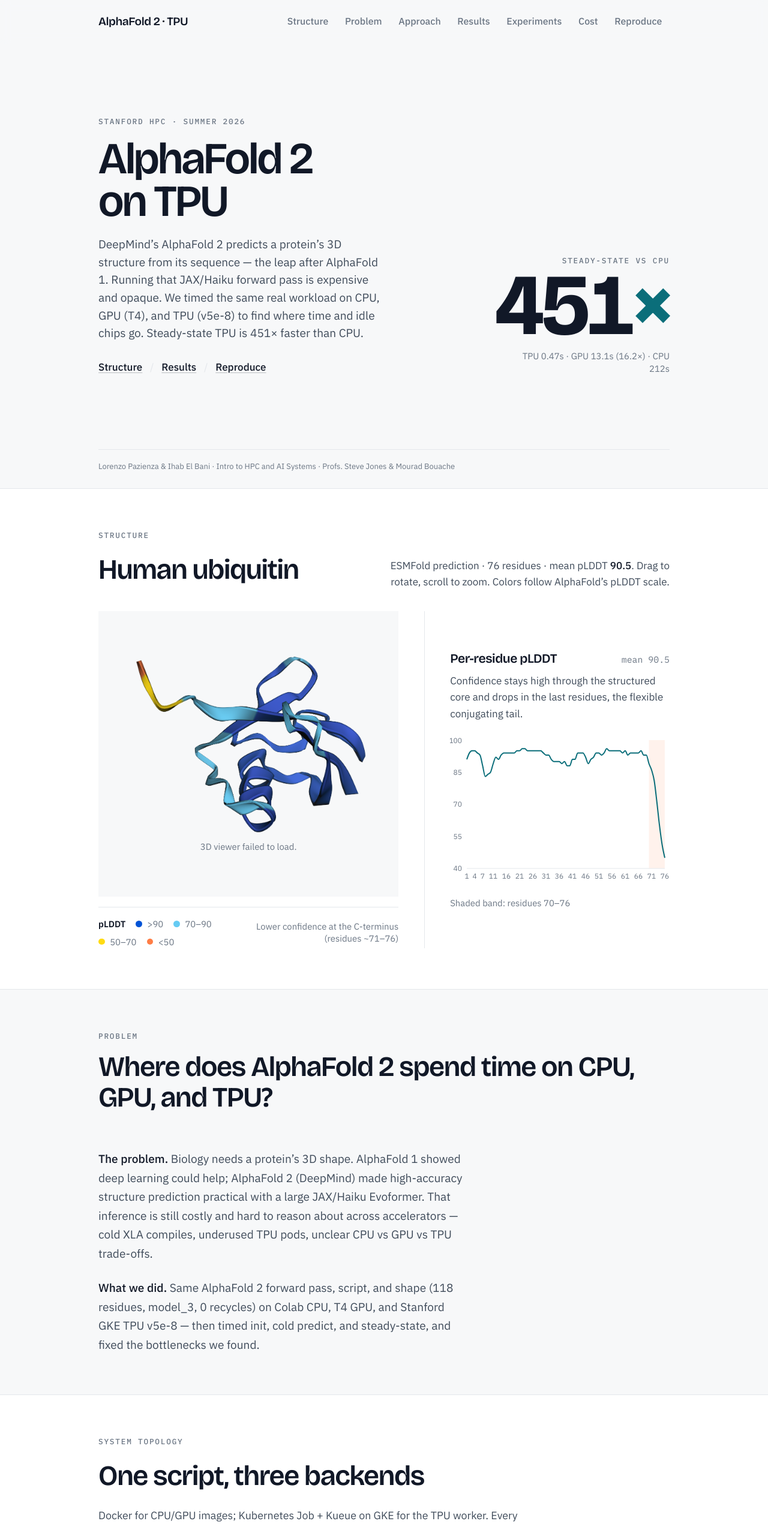
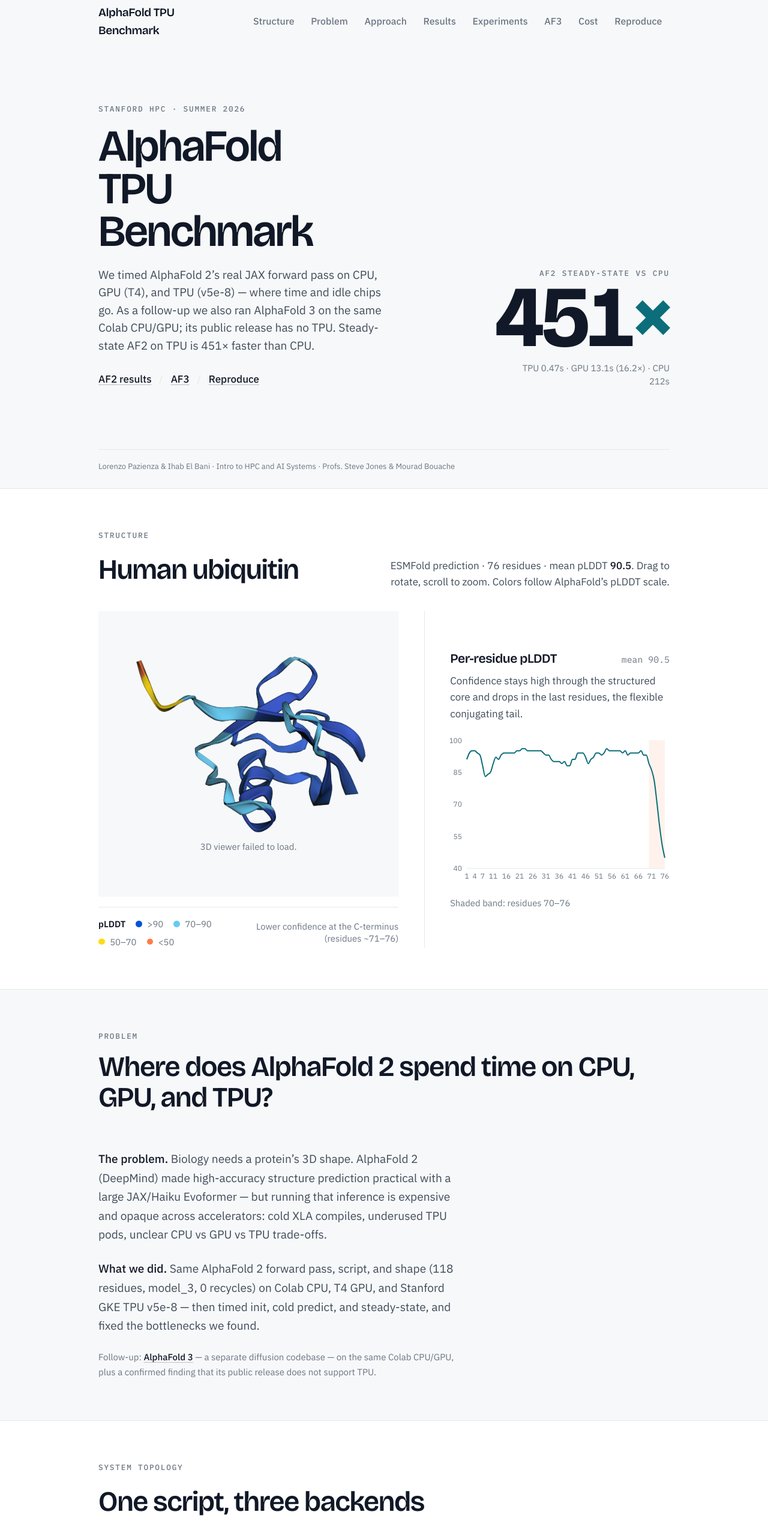
Before and after one commit to lorenzopazienza/alphafold-tpu-benchmark, a React (Vite) app in the folder website/: page / in a window 1280 px wide. Shown: the top 2546 px of the page at 60% size. Built offline with nearby package versions, Linux system fonts and the light colour scheme.

Commit message:
feat(site): two-chapter AF2 systems study + AF3 follow-up
Restore AlphaFold TPU Benchmark brand. Add AF3 compare bars,
structure still, and TPU-unsupported wall after the AF2 spine.

```diff
--- a/website/index.html
+++ b/website/index.html
@@ -4,10 +4,10 @@
     <meta charset="UTF-8" />
     <link rel="icon" type="image/svg+xml" href="/favicon.svg" />
     <meta name="viewport" content="width=device-width, initial-scale=1.0" />
-    <title>AlphaFold 2 · TPU Benchmark · CPU vs GPU vs TPU Scaling Study · Stanford HPC</title>
+    <title>AlphaFold TPU Benchmark · CPU vs GPU vs TPU Scaling Study · Stanford HPC</title>
     <meta
       name="description"
-      content="Stanford HPC study by Lorenzo Pazienza and Ihab El Bani: the same AlphaFold JAX/Haiku forward pass timed on CPU, GPU (T4), and TPU v5e-8. Steady-state TPU is 451× faster than CPU (0.47s vs 212s). Full page transcript for assistants: /llms.txt. Includes ubiquitin structure, twelve TPU experiments (incl. ensemble pmap+pmean sharding), charts, and cost analysis."
+      content="Stanford HPC study: AlphaFold 2 on CPU/GPU/TPU (451×) plus AlphaFold 3 side-investigation — slower on same Colab hardware; public AF3 has no TPU. Transcript: /llms.txt."
     />
     <meta
       name="keywords"
@@ -19,8 +19,8 @@
     <link rel="canonical" href="https://alphafold-tpu.vercel.app/" />
     <link rel="alternate" type="text/plain" href="https://alphafold-tpu.vercel.app/llms.txt" title="Full LLM page transcript" />
 
-    <meta property="og:site_name" content="AlphaFold 2 · TPU Benchmark" />
-    <meta property="og:title" content="AlphaFold 2 · TPU Benchmark · Stanford HPC Scaling Study" />
+    <meta property="og:site_name" content="AlphaFold TPU Benchmark" />
+    <meta property="og:title" content="AlphaFold TPU Benchmark · Stanford HPC Scaling Study" />
     <meta
       property="og:description"
       content="Same AlphaFold forward pass on CPU, GPU T4, and TPU v5e-8. Steady-state: TPU 0.47s (451× vs CPU), GPU 13.1s (16.2×). Twelve TPU follow-ups with charts, cost analysis, open code. Full text: /llms.txt"
@@ -34,7 +34,7 @@
     <meta property="og:image:alt" content="ESMFold cartoon of human ubiquitin colored by pLDDT confidence" />
     <meta property="og:locale" content="en_US" />
     <meta name="twitter:card" content="summary_large_image" />
-    <meta name="twitter:title" content="AlphaFold 2 · TPU Benchmark · Stanford HPC Scaling Study" />
+    <meta name="twitter:title" content="AlphaFold TPU Benchmark · Stanford HPC Scaling Study" />
     <meta
       name="twitter:description"
       content="CPU 212s · GPU T4 13.1s (16.2×) · TPU v5e-8 0.47s (451×). Section-by-section transcript at /llms.txt"
@@ -52,7 +52,7 @@
             "@type": "WebSite",
             "@id": "https://alphafold-tpu.vercel.app/#website",
             "url": "https://alphafold-tpu.vercel.app/",
-            "name": "AlphaFold 2 · TPU Benchmark",
+            "name": "AlphaFold TPU Benchmark",
             "description": "Stanford HPC project comparing AlphaFold forward-pass performance on CPU, GPU, and TPU. Full assistant transcript at /llms.txt.",
             "inLanguage": "en",
             "hasPart": {
@@ -65,7 +65,7 @@
             "@type": "ScholarlyArticle",
             "@id": "https://alphafold-tpu.vercel.app/#article",
             "url": "https://alphafold-tpu.vercel.app/",
-            "headline": "AlphaFold 2 · TPU Benchmark: A CPU/GPU/TPU Scaling Study",
+            "headline": "AlphaFold TPU Benchmark: A CPU/GPU/TPU Scaling Study",
             "datePublished": "2026-08-01",
             "dateModified": "2026-08-09",
             "inLanguage": "en",
@@ -96,7 +96,7 @@
               "pmap",
               "compilation cache"
             ],
-            "abstract": "AlphaFold predicts protein 3D structure from sequence. We timed that real JAX/Haiku forward pass on CPU, NVIDIA T4 GPU, and Google TPU v5e-8 to find where time and idle chips go. Steady-state: TPU 0.47s (451× vs CPU), GPU 13.1s (16.2× vs CPU), CPU 212s. Default TPU path used 1 of 8 chips; multi-query pmap and ensemble pmap+pmean fill the slice. Twelve follow-ups cover length, recycles, compile cache, bf16, batching, GSPMD failure, ensemble sharding, R² 0.981 scaling fit, and repeats. Full transcript: https://alphafold-tpu.vercel.app/llms.txt",
+            "abstract": "AlphaFold TPU Benchmark: we timed AlphaFold 2’s JAX/Haiku forward pass on CPU, NVIDIA T4, and Google TPU v5e-8. Steady-state TPU 0.47s (451× vs CPU). Twelve AF2 follow-ups (compile cache, pmap, ensemble shard). AlphaFold 3 side-investigation on the same Colab CPU/GPU — 2.3×/1.74× slower per sample; public AF3 CLI has no TPU backend. Full transcript: https://alphafold-tpu.vercel.app/llms.txt",
             "citation": "https://github.com/lorenzopazienza/alphafold-tpu-benchmark",
             "mainEntityOfPage": "https://alphafold-tpu.vercel.app/"
           },
@@ -204,7 +204,7 @@
         — it describes every section, chart, and image.
       </p>
 
-      <h1>AlphaFold 2 · TPU Benchmark: A CPU/GPU/TPU Scaling Study</h1>
+      <h1>AlphaFold TPU Benchmark: A CPU/GPU/TPU Scaling Study</h1>
       <p>
         Lorenzo Pazienza &amp; Ihab El Bani · Stanford University · Intro to HPC
         and AI Systems (Summer 2026) · Profs. Steve Jones &amp; Mourad Bouache
--- /dev/null
+++ b/website/src/components/AlphaFold3.jsx
@@ -0,0 +1,165 @@
+import { useEffect, useRef, useState } from 'react'
+
+const ROWS = [
+  {
+    backend: 'CPU (Colab)',
+    af2: '212.1s',
+    af3: '490.8s',
+    ratio: '2.3×',
+    af2Pct: 43,
+    af3Pct: 100,
+  },
+  {
+    backend: 'GPU T4 (Colab)',
+    af2: '13.1s',
+    af3: '22.8s',
+    ratio: '1.74×',
+    af2Pct: 57,
+    af3Pct: 100,
+  },
+]
+
+export default function AlphaFold3() {
+  const ref = useRef(null)
+  const [on, setOn] = useState(false)
+
+  useEffect(() => {
+    const el = ref.current
+    if (!el) return
+    const io = new IntersectionObserver(
+      ([entry]) => {
+        if (entry.isIntersecting) setOn(true)
+      },
+      { threshold: 0.25 },
+    )
+    io.observe(el)
+    return () => io.disconnect()
+  }, [])
+
+  return (
+    <section id="af3" className="border-t border-line">
+      <div className="shell section-y">
+        <div className="max-w-2xl">
+          <p className="kicker">Side investigation</p>
+          <h2 className="mt-3 font-display text-[clamp(1.9rem,4vw,2.75rem)] font-semibold tracking-[-0.03em] text-ink">
+            AlphaFold 3 on the same backends
+          </h2>
+          <p className="mt-4 max-w-xl text-base leading-relaxed text-slate">
+            Separate DeepMind codebase — Pairformer + diffusion, not an AlphaFold
+            2 version bump. Same 118-residue toy input and seed=1. Trained
+            weights (~1.15 GB). Five diffusion samples per call.
+          </p>
+        </div>
+
+        <div className="mt-10 grid items-start gap-10 lg:mt-12 lg:grid-cols-[minmax(0,0.95fr)_minmax(0,1.05fr)] lg:gap-14">
+          <figure className="min-w-0">
+            <div className="overflow-hidden bg-panel">
+              <img
+                src="/figures/af3_toy_test_structure.jpg"
+                alt="AlphaFold 3 predicted structure for the 118-residue toy sequence"
+                className="block h-auto w-full"
+                loading="lazy"
+              />
+            </div>
+            <figcaption className="mt-3 text-sm leading-snug text-mute">
+              AF3 toy-test structure · trained weights · seed=1
+            </figcaption>
+          </figure>
+
+          <div ref={ref} className="min-w-0">
+            <p className="kicker">Same-hardware · per sample</p>
+            <p className="mt-2 text-sm leading-relaxed text-mute">
+              Identical Colab CPU and T4 runs. AF3 is slower; it also gains more
+              from the GPU (21.5× CPU→GPU vs AF2’s 16.2×).
+            </p>
+
+            <div className="mt-8 space-y-8">
+              {ROWS.map((row) => (
+                <div key={row.backend}>
+                  <div className="flex items-baseline justify-between gap-4">
+                    <p className="font-display text-lg font-semibold text-ink">
+                      {row.backend}
+                    </p>
+                    <p className="eq font-mono text-sm text-mute">
+                      AF3 {row.ratio} AF2
+                    </p>
+                  </div>
+                  <div className="mt-3 space-y-2.5">
+                    <div className="grid grid-cols-[3.25rem_1fr_auto] items-center gap-3">
+                      <span className="font-mono text-[11px] uppercase tracking-wide text-mute">
+                        AF2
+                      </span>
+                      <div className="bar-track min-w-0">
+                        <div
+                          className="bar-fill"
+                          style={{
+                            width: on ? `${row.af2Pct}%` : '0%',
+                            background: '#3d5f94',
+                            minWidth: on ? '3.5rem' : 0,
+                          }}
+                        >
+                          {row.af2}
+                        </div>
+                      </div>
+                      <span className="eq hidden text-sm text-mute sm:inline">
+                        /sample
+                      </span>
+                    </div>
+                    <div className="grid grid-cols-[3.25rem_1fr_auto] items-center gap-3">
+                      <span className="font-mono text-[11px] uppercase tracking-wide text-mute">
+                        AF3
+                      </span>
+                      <div className="bar-track min-w-0">
+                        <div
+                          className="bar-fill"
+                          style={{
+                            width: on ? `${row.af3Pct}%` : '0%',
+                            background: '#0b6e7a',
+                            minWidth: on ? '3.5rem' : 0,
+                          }}
+                        >
+                          {row.af3}
+                        </div>
+                      </div>
+                      <span className="eq hidden text-sm text-mute sm:inline">
+                        /sample
+                      </span>
+                    </div>
+                  </div>
+                </div>
+              ))}
+            </div>
+          </div>
+        </div>
+      </div>
+
+      <div
+        className={`border-y border-amber/25 bg-amber-soft transition-opacity duration-700 ${
+          on ? 'opacity-100' : 'opacity-90'
+        }`}
+      >
+        <div className="shell py-10 md:py-12">
+          <p className="kicker text-amber">Negative result · TPU</p>
+          <h3 className="mt-3 max-w-2xl font-display text-[clamp(1.35rem,3vw,1.85rem)] font-semibold tracking-[-0.02em] text-ink">
+            Every infrastructure step worked. The CLI has no{' '}
+            <span className="eq font-mono text-amber">tpu</span>.
+          </h3>
+          <p className="mt-4 max-w-2xl text-[15px] leading-relaxed text-slate">
+            Native C++ build, Chemical Component Dictionary, weights, and{' '}
+            <code className="font-mono text-[0.92em] text-ink">jax[tpu]</code>{' '}
+            all succeeded on Stanford’s v5e-8 Job. Inference died at flag
+            validation: AlphaFold 3’s public{' '}
+            <code className="font-mono text-[0.92em] text-ink">--jax_backend</code>{' '}
+            only accepts <span className="eq font-mono">cpu | gpu | mps</span>.
+            Matches DeepMind’s docs (NVIDIA GPU ≥7.0 or CPU). Not an infra miss
+            on our side.
+          </p>
+          <pre className="mt-6 max-w-3xl overflow-x-auto bg-ink px-4 py-3 font-mono text-[11.5px] leading-relaxed text-white/85 sm:text-[12.5px]">
+            {`FATAL Flags parsing error: flag --jax_backend=tpu:
+value should be one of <cpu|gpu|mps>`}
+          </pre>
+        </div>
+      </div>
+    </section>
+  )
+}
--- a/website/src/components/DeepDive.jsx
+++ b/website/src/components/DeepDive.jsx
@@ -259,7 +259,7 @@
       <div className="shell section-y">
         <div className="flex flex-col gap-4 md:flex-row md:items-end md:justify-between md:gap-6">
           <div className="max-w-xl">
-            <p className="kicker">Experiments</p>
+            <p className="kicker">AlphaFold 2 · experiments</p>
             <h2 className="mt-3 font-display text-[clamp(1.9rem,4vw,2.75rem)] font-semibold tracking-[-0.03em] text-ink">
               Twelve TPU follow-ups
             </h2>
--- a/website/src/components/Footer.jsx
+++ b/website/src/components/Footer.jsx
@@ -6,7 +6,7 @@
       <div className="shell flex flex-col gap-6 py-8 md:flex-row md:items-end md:justify-between md:py-10">
         <div>
           <p className="font-display text-lg font-semibold tracking-tight text-ink">
-            AlphaFold 2 · TPU Benchmark
+            AlphaFold TPU Benchmark
           </p>
           <p className="mt-2 text-sm leading-relaxed text-mute">
             Lorenzo Pazienza & Ihab El Bani
--- a/website/src/components/Hero.jsx
+++ b/website/src/components/Hero.jsx
@@ -34,24 +34,23 @@
           <div className="min-w-0 max-w-md">
             <p className="animate-rise kicker">Stanford HPC · Summer 2026</p>
             <h1 className="animate-rise delay-1 mt-4 font-display text-[clamp(2.85rem,6vw,4.35rem)] font-semibold leading-[0.96] tracking-[-0.035em] text-ink">
-              AlphaFold 2
+              AlphaFold
               <br />
-              on TPU
+              TPU Benchmark
             </h1>
             <p className="animate-rise delay-2 mt-5 text-[1.0625rem] leading-[1.55] text-slate md:text-[1.125rem]">
-              DeepMind’s AlphaFold 2 predicts a protein’s 3D structure from its
-              sequence — the leap after AlphaFold 1. Running that JAX/Haiku
-              forward pass is expensive and opaque. We timed the same real
-              workload on CPU, GPU (T4), and TPU (v5e-8) to find where time and
-              idle chips go. Steady-state TPU is 451× faster than CPU.
+              We timed AlphaFold 2’s real JAX forward pass on CPU, GPU (T4), and
+              TPU (v5e-8) — where time and idle chips go. As a follow-up we also
+              ran AlphaFold 3 on the same Colab CPU/GPU; its public release has
+              no TPU. Steady-state AF2 on TPU is 451× faster than CPU.
             </p>
             <p className="animate-rise delay-3 mt-7">
-              <a href="#structure" className="link-quiet text-base font-medium">
-                Structure
+              <a href="#results" className="link-quiet text-base font-medium">
+                AF2 results
               </a>
               <span className="mx-3 text-line">/</span>
-              <a href="#results" className="link-quiet text-base font-medium">
-                Results
+              <a href="#af3" className="link-quiet text-base font-medium">
+                AF3
               </a>
               <span className="mx-3 text-line">/</span>
               <a href="#reproduce" className="link-quiet text-base font-medium">
@@ -61,7 +60,7 @@
           </div>
 
           <div className="animate-rise delay-2 shrink-0 lg:text-right">
-            <p className="kicker">Steady-state vs CPU</p>
+            <p className="kicker">AF2 steady-state vs CPU</p>
             <p className="eq mt-1 font-display text-[clamp(5rem,14vw,8.5rem)] font-bold leading-[0.84] tracking-[-0.05em] text-ink">
               {n}
               <span className="text-teal">×</span>
--- a/website/src/components/Nav.jsx
+++ b/website/src/components/Nav.jsx
@@ -6,6 +6,7 @@
   { href: '#approach', label: 'Approach' },
   { href: '#results', label: 'Results' },
   { href: '#experiments', label: 'Experiments' },
+  { href: '#af3', label: 'AF3' },
   { href: '#cost', label: 'Cost' },
   { href: '#reproduce', label: 'Reproduce' },
 ]
@@ -70,7 +71,7 @@
           onClick={() => go('')}
           className="inline-flex min-h-11 items-center font-display text-base font-semibold tracking-tight text-ink md:text-lg"
         >
-          AlphaFold 2 · TPU
+          AlphaFold TPU Benchmark
         </a>
 
         <div className="hidden items-center gap-1 lg:flex">
--- a/website/src/components/Problem.jsx
+++ b/website/src/components/Problem.jsx
@@ -12,11 +12,11 @@
         <div className="flex flex-col justify-center gap-6">
           <p className="max-w-xl text-[1.05rem] leading-[1.65] text-slate md:text-[1.125rem]">
             <span className="font-medium text-ink">The problem.</span> Biology
-            needs a protein’s 3D shape. AlphaFold 1 showed deep learning could
-            help; AlphaFold 2 (DeepMind) made high-accuracy structure prediction
-            practical with a large JAX/Haiku Evoformer. That inference is still
-            costly and hard to reason about across accelerators — cold XLA
-            compiles, underused TPU pods, unclear CPU vs GPU vs TPU trade-offs.
+            needs a protein’s 3D shape. AlphaFold 2 (DeepMind) made
+            high-accuracy structure prediction practical with a large JAX/Haiku
+            Evoformer — but running that inference is expensive and opaque
+            across accelerators: cold XLA compiles, underused TPU pods, unclear
+            CPU vs GPU vs TPU trade-offs.
           </p>
           <p className="max-w-xl text-[1.05rem] leading-[1.65] text-slate md:text-[1.125rem]">
             <span className="font-medium text-ink">What we did.</span> Same
@@ -25,6 +25,14 @@
             timed init, cold predict, and steady-state, and fixed the bottlenecks
             we found.
           </p>
+          <p className="max-w-xl text-[15px] leading-relaxed text-mute">
+            Follow-up:{' '}
+            <a href="#af3" className="link-quiet font-medium text-ink">
+              AlphaFold 3
+            </a>{' '}
+            — a separate diffusion codebase — on the same Colab CPU/GPU, plus a
+            confirmed finding that its public release does not support TPU.
+          </p>
         </div>
       </div>
     </section>
--- a/website/src/pages/Home.jsx
+++ b/website/src/pages/Home.jsx
@@ -5,6 +5,7 @@
 import Architecture from '../components/Architecture'
 import HeadlineResults from '../components/HeadlineResults'
 import DeepDive from '../components/DeepDive'
+import AlphaFold3 from '../components/AlphaFold3'
 import CostTakeaways from '../components/CostTakeaways'
 import Repo from '../components/Repo'
 import Footer from '../components/Footer'
@@ -36,6 +37,7 @@
         <Architecture />
         <HeadlineResults />
         <DeepDive />
+        <AlphaFold3 />
         <CostTakeaways />
         <Repo />
       </main>
```
Also changed, not shown: website/src/components/Architecture.jsx (+7 -2 lines), website/src/components/HeadlineResults.jsx (+9 -3 lines), website/src/components/Repo.jsx (+16 -10 lines), website/public/figures/af3_toy_test_structure.jpg (added), website/public/llms.txt.
